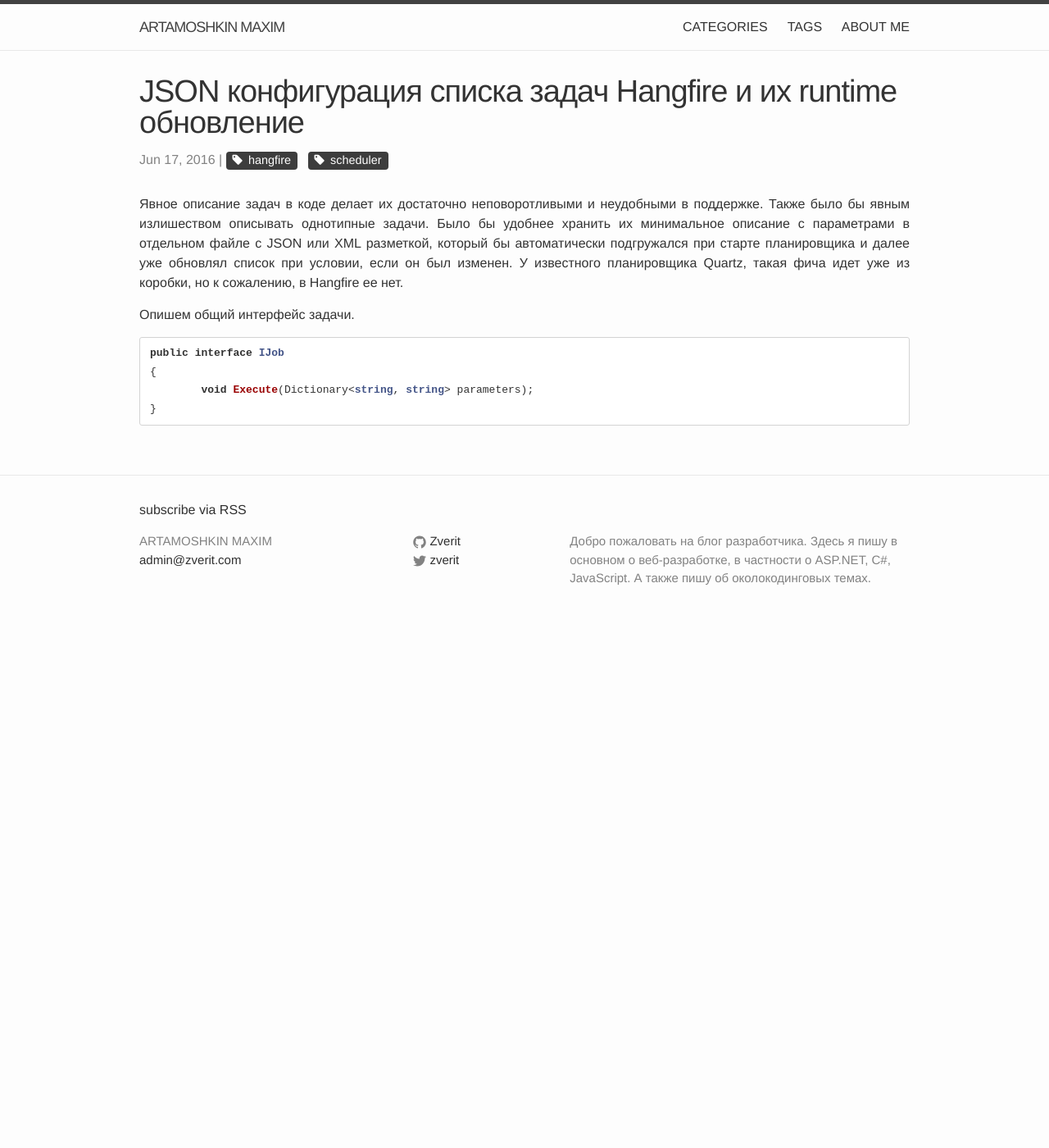
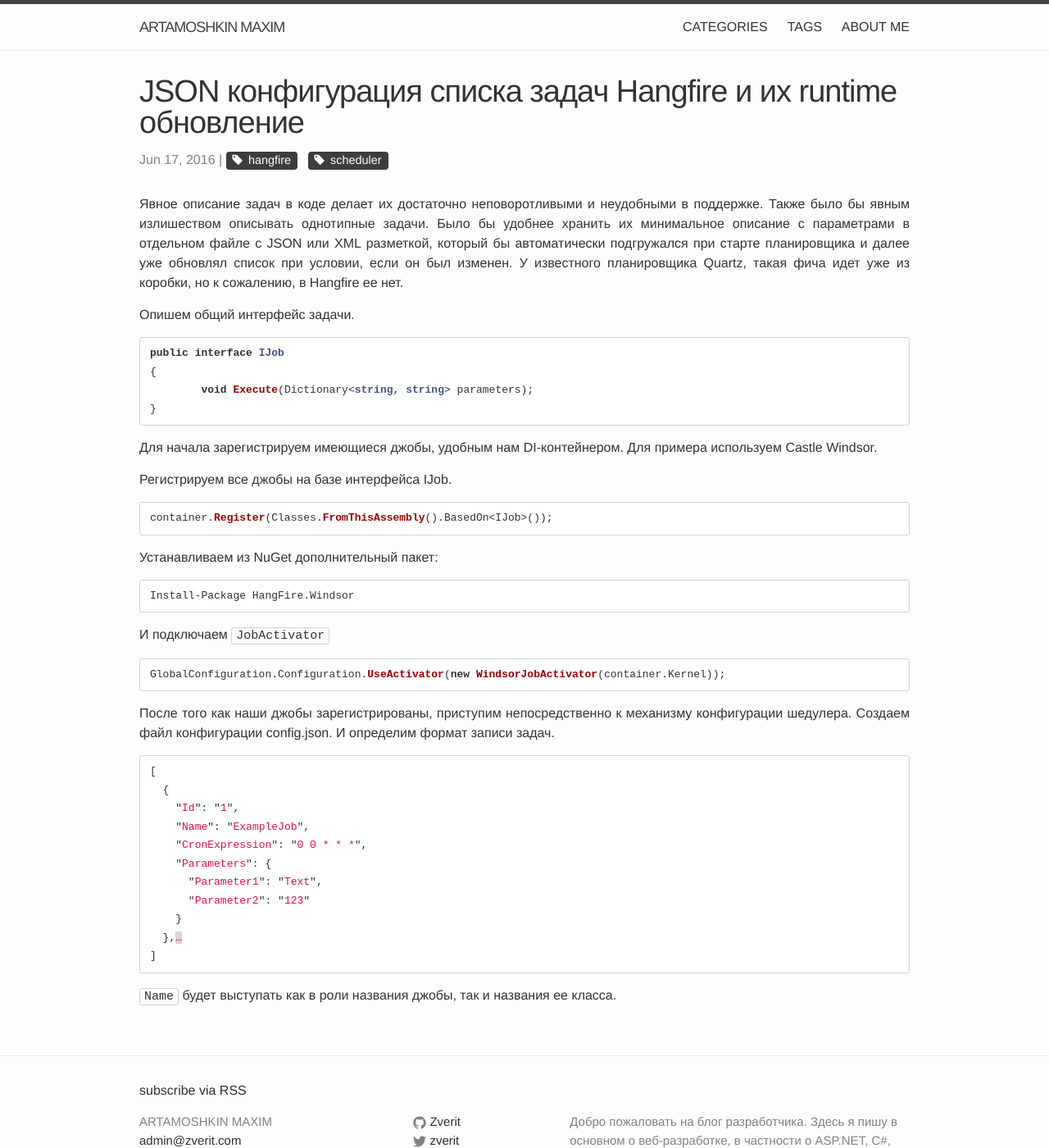
Before and after one commit to martamoshkin/blog.zverit.com, a Jekyll site: the page built from _posts/2016-6-17-hangfire-config-joblist.md, in a window 1280 px wide and 1400 px high. Shown: the whole window at 82% size. Built offline with Jekyll 4.4.1, drawn with Linux system fonts in a browser that asks for light colours; nearby versions of some CDN libraries; comment, search, counter and statistics services are not loaded.

Commit message:
Update 2016-6-17-hangfire-config-joblist.md

````diff
--- a/_posts/2016-6-17-hangfire-config-joblist.md
+++ b/_posts/2016-6-17-hangfire-config-joblist.md
@@ -22,3 +22,44 @@ public interface IJob
 	void Execute(Dictionary<string, string> parameters);
 }
 ```
+
+Для начала зарегистрируем имеющиеся джобы, удобным нам DI-контейнером. Для примера используем Castle Windsor.
+
+Регистрируем все джобы на базе интерфейса IJob.
+
+```cs
+container.Register(Classes.FromThisAssembly().BasedOn<IJob>());
+```
+
+
+Устанавливаем из NuGet дополнительный пакет:
+
+```
+Install-Package HangFire.Windsor
+```
+
+И подключаем `JobActivator`
+
+```cs
+GlobalConfiguration.Configuration.UseActivator(new WindsorJobActivator(container.Kernel));
+```
+
+
+После того как наши джобы зарегистрированы, приступим непосредственно к механизму конфигурации шедулера.
+Создаем файл конфигурации config.json. И определим формат записи задач.
+
+```js
+[
+  {
+    "Id": "1",
+    "Name": "ExampleJob",
+    "CronExpression": "0 0 * * *",
+    "Parameters": {
+      "Parameter1": "Text",
+      "Parameter2": "123"
+    }
+  },…
+]
+```
+
+`Name` будет выступать как в роли названия джобы, так и названия ее класса.
````
